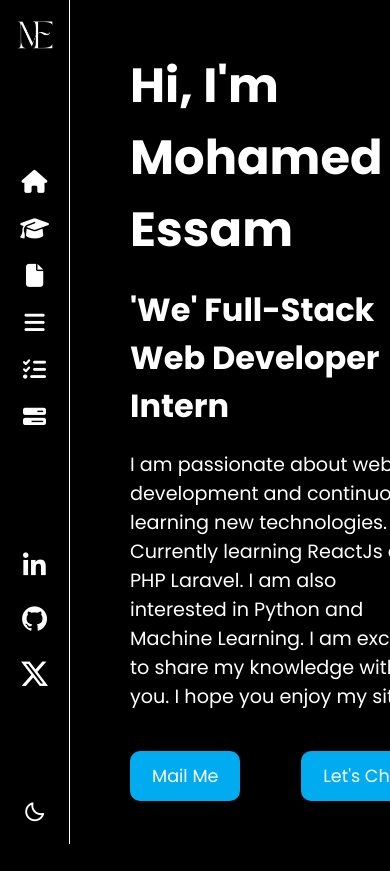
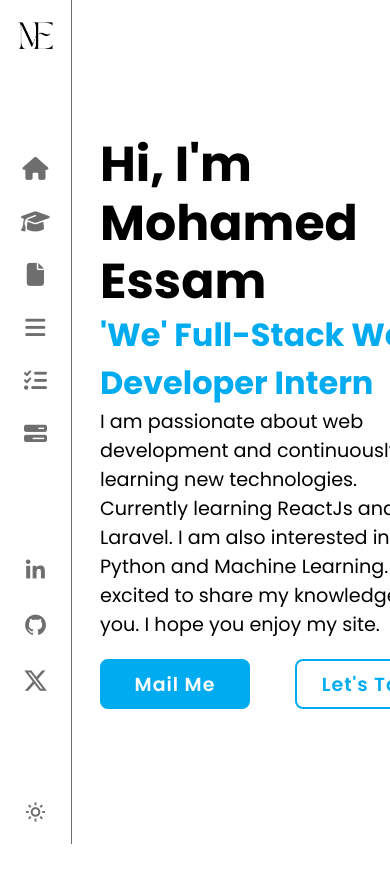
Before and after one commit to m-essam-s/We-FullStack-WebDev, a plain HTML site: page index.html in a window 390 px wide. Shown: the top 871 px of the page. After the commit the page ends 844 px from the top, so only its background shows below. Drawn offline with nearby package versions, Linux system fonts and the light colour scheme; a script that the page names is missing.

Commit message:
updated version

```diff
--- /dev/null
+++ b/css/dataTheme.css
@@ -0,0 +1,31 @@
+:root {
+    --grid-unit: 1rem;
+    --border-radius-base: 0.5rem;
+}
+
+[data-theme="light"] {
+    --font-color: black;
+    --secondary-font-color: rgb(110, 110, 110);
+    --bg-color: white;
+    --ico-color: #00abf0;
+    --ternary-color: #00abf0;
+    --quaternary-color: #f000e4;
+}
+
+[data-theme="dark"] {
+    --font-color: rgba(255, 255, 255, 0.884);
+    --secondary-font-color: rgb(206, 206, 206);
+    --bg-color: black;
+    --ico-color: #00abf0;
+    --ternary-color: #f000e4;
+    --quaternary-color: #00abf0;
+}
+
+.theme-notifier button {
+    transition: all var(--global-transition-time) ease-in-out;
+    cursor: pointer;
+    color: var(--color-fg);
+    padding-top: 0.5rem;
+    background-color: transparent;
+    border: none;
+}
--- a/css/style.css
+++ b/css/style.css
@@ -1,19 +1,8 @@
 @import url('https://fonts.googleapis.com/css2?family=Poppins:wght@300;400;500;600;700;800;900&display=swap');
 
 :root {
-    --primary-font-color: white;
-    --secondary-font-color: black;
-    --ternary-font-color: #00abf0;
-    --primary-bg-color: black;
-    --secondary-bg-color: white;
-    --ternary-bg-color: #00abf0;
-}
-
-*.dark-theme {
-    --primary-font-color: black;
-    --secondary-font-color: black;
-    --primary-bg-color: white;
-    --secondary-bg-color: white;
+    --grid-unit: 1rem;
+    --border-radius-base: 0.5rem;
 }
 
 * {
@@ -24,9 +13,9 @@
     scroll-behavior: smooth;
 }
 
-body{
-    background-color: var(--primary-bg-color);
-    color: var(--primary-font-color);
+body {
+    background-color: var(--bg-color);
+    color: var(--font-color);
     display: flex;
 }
 
@@ -35,158 +24,224 @@ header, nav{
     flex-direction: column;
 }
 
-header{
-    position: fixed;
-    border-right: 1px solid var(--primary-font-color) ;
+header {
+    position: absolute;
+    border-right: 1px solid var(--secondary-font-color);
     padding: 5px;
-    width: 70px;
-    height: 100vh;
+    width: fit-content;
+    min-height: 100vh;
     text-align: center;
     justify-content: space-between;
 }
-
-.logo{
+.logo-ico {
     margin-top: 10px;
     width: 40px;
 }
 
-.nav-links{
-    display: flex;
-    justify-content: center;
-}
-
-.nav-links a{
+.nav-links a , .social-links a {
     text-decoration: none;
-    color: var(--primary-font-color);
-    margin: 0px 5px;
+    color: var(--secondary-font-color);
+    margin: 3px 6px;
     padding: 10px;
     border-radius: 10px;
 }
-
-.nav-links a i{
+.social-links {
+    display: flex;
+    flex-direction: column;
+}
+.nav-links a i {
     font-size: 23px;
 }
 
-.nav-links a:hover{
-    color: var(--ternary-font-color);
+.social-links a i {
+    font-size: 25px;
 }
 
-.nav-links a.active{
-    color: var(--secondry-bg-color);
-    background-color: var(--ternary-font-color);
+.nav-links a:hover, .social-links a:hover {
+    background-color: var(--ternary-color);
+
 }
 
-.social-links{
-    display: flex;
-    flex-direction: column;
-    justify-self: end;
+.nav-links a.active {
+    background-color: var(--ternary-color);
 }
 
-.social-links a{
-    text-decoration: none;
-    color: var(--primary-font-color);
-    margin: 10px 5px;
-}
-
-.social-links a:hover{
-    color: var(--ternary-font-color);
-}
-
-.social-links a i{
-    font-size: 30px;
-}
-
-.theme-notifier{
+.theme-notifier {
     margin-bottom: 10px;
 }
 
-.theme-notifier i{
+.theme-notifier i {
     font-size: 23px;
+    color: var(--secondary-font-color);
     cursor: pointer;
 }
 
-.theme-notifier i:hover{
-    color: var(--ternary-font-color);
+.theme-notifier i:hover {
+    color: var(--ternary-color);
 }
 
-main{
+main {
     display: flex;
     flex-direction: column;
     width: 100%;
-    margin: 0px 0px 0px 80px;
-}
-
-section{
-    display: flex;
-    flex-direction: column;
-    padding: 20px 20px;
-    min-height: 100vh;
+    margin: 0px 0px 0px 70px;
 }
 
 section {
-    padding: 50px;
-    min-height: 100vh;
-    display: none; /* Hide all sections by default */
+    display: none;
+    /* Hide all sections by default */
 }
 
 section.active {
-    display: block; /* Show the active section */
+    display: block;
+    padding: 20px 30px;
+    min-height: 100vh;
+    /* Show the active section */
 }
 
-section h2{
+section.active .sec-title{
     font-size: 2rem;
+    margin-bottom: 20px;
+}
+
+section.active .sec-content {
+    display: flex;
+    flex-direction: column;
+    margin-left: 10px;
 }
 
 /* Home Section */
 
-section.home.active{
+section.home.active {
     display: flex;
-    justify-content: center;
-    align-items:baseline;
+    justify-content: baseline;
+    align-items: center;
 }
 
-section.home h1{
-    font-size: 3rem;
-    margin-bottom: 20px;
+section.home.active h1 {
+    position: relative;
+    font-size: 49px;
+    font-weight: 700;
+    line-height: 1.2;
 }
 
-section.home h3{
-    font-size: 2rem;
-    margin-bottom: 20px;
+section.home.active .home-content h1::before {
+    content: '';
+    position: absolute;
+    top: 0;
+    right: 0;
+    width: 100%;
+    height: 100%;
+    background: var(--bg-color);
+    font-size: 25px;
+    animation: showRight 1s ease forwards;
+    animation-delay: 1s;
 }
 
-section.home p{
+section.home.active .home-content h3 {
+    position: relative;
+    font-size: 32px;
+    font-weight: 700;
+    color: var(--ternary-color);
+}
+section.home.active .home-content h3::before {
+    content: '';
+    position: absolute;
+    top: 0;
+    right: 0;
+    width: 100%;
+    height: 100%;
+    background: var(--bg-color);
+    font-size: 25px;
+    animation: showRight 1s ease forwards;
+    animation-delay: 1.3s;
+}
+
+section.home.active p {
     font-size: 1.2rem;
     margin-bottom: 20px;
 }
 
-section.home .home-content{
+section.home.active .home-content {
     max-width: 1300px;
 }
 
-.btn-box{
+.home-content .btn-box {
     display: flex;
     justify-content: space-between;
-    padding: 20px 0;
-    width: 300px;
+    width: 345px;
+    height: 50px;
 }
 
-.btn-box a{
+.home-content .btn-box a {
+    position: relative;
+    display: inline-flex;
+    justify-content: center;
+    align-items: center;
+    width: 150px;
+    height: 100%;
+    background: var(--ternary-color);
+    border: 2px solid var(--ternary-color);
+    border-radius: 8px;
+    font-size: 19px;
+    color: var(--bg-color);
+    letter-spacing: 1px;
     text-decoration: none;
-    color: var(--primary-font-color);
-    background-color: var(--ternary-font-color);
-    padding: 10px 20px;
-    border: 2px solid var(--ternary-font-color);
-    border-radius: 10px;
-    font-size: 1.1rem;
-    transition: 0.3s;
+    font-weight: 600;
+    z-index: 1;
+    overflow: hidden;
+    transition: .5s;
 
 }
 
-.btn-box a:hover{
-    background-color: var(--secondary-font-color);
-    color: var(--ternary-font-color);
+.home-content .btn-box a:hover {
+    color: var(--ternary-color);
+    border: 2px solid var(--ternary-color);
 }
+
+.home-content .btn-box a:nth-child(2) {
+    background: transparent;
+    color: var(--ternary-color);
+    transition: .5s;
+}
+
+.home-content .btn-box a:nth-child(2):hover {
+    color: var(--bg-color);
+    border: 2px solid var(--ternary-color);
+
+}
+
+.home-content .btn-box a:nth-child(2)::before {
+    background: var(--ternary-color);
+}
+
+.home-content .btn-box a::before {
+    content: '';
+    position: absolute;
+    top: 0;
+    left: 0;
+    width: 0%;
+    height: 100%;
+    background: var(--bg-color);
+    z-index: -1;
+    transition: .5s;
+    border-radius: 8px;
+
+
+}
+
+.home-content .btn-box a:hover::before {
+    width: 100%;
+}
+
+
+
+@keyframes showRight {
+    100% {
+        width: 0;
+    }
+}
+
 /* End-Home Section */
 
 /* Curriculums Section */
@@ -217,7 +272,7 @@ section.curriculums .curriculums-content .content div{
     flex-direction: column;
     margin: 5px;
     padding: 5px;
-    /* border: 1px solid var(--primary-font-color); */
+    /* border: 1px solid var(--font-color); */
     border-radius: 5px;
     width: fit-content;
     height: fit-content;
@@ -225,8 +280,8 @@ section.curriculums .curriculums-content .content div{
 }
 
 .curriculums-content .content div span{
-    color: var(--primary-font-color);
-    background-color: var(--ternary-font-color);
+    color: var(--font-color);
+    background-color: var(--ternary-color);
     margin-right: 5px;
     border-radius: 50px;
     margin-bottom: 5px;
@@ -273,18 +328,20 @@ section .tasks-container .task div{
 }
 
 section .tasks-container .task div a{
-    color: var(--primary-font-color);
-    background-color: var(--ternary-font-color);
+    color: var(--font-color);
+    background-color: var(--ternary-color);
     text-decoration: none;
     margin-right: 5px;
     border-radius: 50px;
     margin-bottom: 5px;
     font-size: normal;
-    padding: 0px 5px;
+    padding: 0px 6px;
     transition: 0.3s;
+    border: 2px solid var(--ternary-color);
 }
 
 section .tasks-container .task div a:hover{
-    background-color: var(--secondary-font-color);
-    color: var(--ternary-font-color);
+    background-color: transparent;
+    color: var(--ternary-color);
+    border: 2px solid var(--ternary-color);
 }
--- a/index.html
+++ b/index.html
@@ -1,5 +1,5 @@
 <!DOCTYPE html>
-<html lang="en">
+<html lang="en" data-theme="light">
 
 <head>
     <meta charset="UTF-8">
@@ -7,6 +7,7 @@
     <title>Essam's site</title>
     <link rel="icon" type="image/x-icon" href="./assets/icon/Ghost.ico">
     <link rel="stylesheet" href="./css/style.css">
+    <link rel="stylesheet" href="./css/dataTheme.css">
     <link href="https://fonts.googleapis.com/css2?family=Roboto:wght@400;700&display=swap" rel="stylesheet">
     <link href='https://unpkg.com/boxicons@2.1.4/css/boxicons.min.css' rel='stylesheet'>
 </head>
@@ -16,9 +17,11 @@
 
     <header>
 
-        <a href="#home" class="link" data-section="home">
-            <img src="./assets/img/Dark-300-300px.png" class="logo" id="logo">
-        </a>
+        <div class="logo">
+            <a class="link " data-section="home" href="#home">
+                <img src="./assets/img/Light-300-300px.png" class="logo-ico" id="logo">
+            </a>
+        </div>
 
         <nav class="nav-links">
             <a class="link" data-section="home" href="#home"><i class="fa-solid fa-house"></i></a>
@@ -35,8 +38,10 @@
             <a href="https://x.com/m_essam_s" target="_blank"><i class="fa-brands fa-x-twitter"></i></a>
         </div>
 
-        <div class="theme-notifier">
-            <i class='bx bx-moon' id="theme-button"></i>
+        <div class="theme-notifier ">
+            <button type="button" data-theme-toggle aria-label="Change to light theme">
+                <i class='bx bx-moon' id="theme-button"></i>
+            </button>
         </div>
 
     </header>
@@ -49,16 +54,16 @@
                 <p>I am passionate about web development and continuously learning new technologies. Currently learning
                     ReactJs and PHP Laravel. I am also interested in Python and Machine Learning. I am excited to share
                     my knowledge with you. I hope you enjoy my site. </p>
-                <div class="btn-box">
-                    <a href="">Mail Me</a>
-                    <a href="">Let's Chat</a>
+                    <div class="btn-box">
+                        <a href="mailto:sir.m.essam.g@gmail.com">Mail Me</a>
+                        <a href="https://wa.me/+201118236797?text=">Let's Talk</a>
+                    </div>
                 </div>
-            </div>
         </section>
 
         <section class="curriculums" id="curriculums">
-            <h2>Curriculums</h2>
-            <div class="curriculums-content" id="curriculums-content">
+            <h2 class="sec-title">Curriculums</h2>
+            <div class="sec-content curriculums-content" id="curriculums-content">
                 <div class="content">
                     <h3>HTML</h3>
                     <div>
@@ -162,16 +167,18 @@
         </section>
 
         <section class="content" id="content">
-            <h2>Content</h2>
+            <h2 class="sec-title">Content</h2>
+            <div class="sec-content"></div>
         </section>
 
         <section class="about" id="about">
-            <h2>About</h2>
+            <h2 class="sec-title">About</h2>
+            <div class="sec-content"></div>
         </section>
 
         <section class="tasks" id="tasks">
-            <h2>Tasks</h2>
-            <div class="tasks-container  ">
+            <h2 class="sec-title">Tasks</h2>
+            <div class="tasks-container  sec-content">
                 <div class="html-tasks task">
                     <h3>HTML</h3>
                     <div>
@@ -211,12 +218,14 @@
                 </div>
         </section>
         <section class="projects" id="projects">
-            <h2>Projects</h2>
+            <h2 class="sec-title">Projects</h2>
+            <div class="sec-content"></div>
         </section>
     </main>
     <script src="./js/script.js"></script>
     <script src="./js/curriculumsContent.js"></script>
     <script src="./js/theme-picker.js"></script>
+    <script src="./js/routing.js"></script>
     <script src="https://kit.fontawesome.com/9f15208743.js" crossorigin="anonymous"></script>
 
 </body>
--- a/js/theme-picker.js
+++ b/js/theme-picker.js
@@ -1,39 +1,78 @@
-document.addEventListener("DOMContentLoaded", function() {
-    const themeButton = document.getElementById('theme-button');
-    const body = document.body;
-    const logo = document.getElementById('logo');
-
-    // Define paths for the logos
-    const darkLogo = "./assets/img/Light-300-300px.png";
-    const lightLogo = "./assets/img/Dark-300-300px.png";
-
-    // Function to set the logo based on the theme
-    function setLogo(theme) {
-        if (theme === 'dark-theme') {
-            logo.src = darkLogo;
-            themeButton.classList.remove('bx-moon');
-            themeButton.classList.add('bx-sun');
-        } else {
-            logo.src = lightLogo;
-            themeButton.classList.remove('bx-sun');
-            themeButton.classList.add('bx-moon');
-        }
+/**
+ * Utility function to calculate the current theme setting.
+ * Look for a local storage value.
+ * Fall back to system setting.
+ * Fall back to light mode.
+ */
+function calculateSettingAsThemeString({ localStorageTheme, systemSettingDark }) {
+    if (localStorageTheme !== null) {
+        return localStorageTheme;
     }
 
-    // Load the saved theme from localStorage
-    const savedTheme = localStorage.getItem('theme');
-    if (savedTheme) {
-        body.classList.add(savedTheme);
-        setLogo(savedTheme);
-    } else {
-        setLogo(''); // Default to light theme
+    if (systemSettingDark.matches) {
+        return "dark";
     }
 
-    // Toggle theme and logo on button click
-    themeButton.addEventListener('click', function() {
-        body.classList.toggle('dark-theme');
-        const currentTheme = body.classList.contains('dark-theme') ? 'dark-theme' : '';
-        localStorage.setItem('theme', currentTheme);
-        setLogo(currentTheme);
-    });
+    return "light";
+}
+
+/**
+ * Utility function to update the button text and aria-label.
+ */
+function updateButton({ buttonEl, isDark }) {
+    const newCta = isDark ? '<i class="bx bx-moon" id="theme-button"></i>' : '<i class="bx bx-sun" id="theme-button"></i>';
+
+    // Set the aria-label attribute to describe the button's purpose
+    buttonEl.setAttribute("aria-label", isDark ? "Switch to light mode" : "Switch to dark mode");
+
+    // Set the button's inner HTML to include the new icon
+    buttonEl.innerHTML = newCta;
+}
+
+/**
+ * Utility function to update the theme setting on the html tag.
+ */
+function updateThemeOnHtmlEl({ theme }) {
+    document.querySelector("html").setAttribute("data-theme", theme);
+}
+
+/**
+ * On page load:
+ */
+
+// 1. Grab what we need from the DOM and system settings on page load
+const button = document.querySelector("[data-theme-toggle]");
+const localStorageTheme = localStorage.getItem("theme");
+const systemSettingDark = window.matchMedia("(prefers-color-scheme: dark)");
+
+// 2. Work out the current site settings
+let currentThemeSetting = calculateSettingAsThemeString({ localStorageTheme, systemSettingDark });
+
+// 3. Update the theme setting and button text according to current settings
+updateButton({ buttonEl: button, isDark: currentThemeSetting === "dark" });
+updateThemeOnHtmlEl({ theme: currentThemeSetting });
+
+// 4. Define paths for the logos
+const logo = document.getElementById('logo');
+const darkLogo = "./assets/img/Dark-300-300px.png";
+const lightLogo = "./assets/img/Light-300-300px.png";
+
+// Function to set the logo based on the theme
+function setLogo(theme) {
+    logo.src = theme === 'dark' ? darkLogo : lightLogo;
+}
+
+// Set the initial logo based on the current theme
+setLogo(currentThemeSetting);
+
+// Add an event listener to toggle the theme
+button.addEventListener("click", () => {
+    const newTheme = currentThemeSetting === "dark" ? "light" : "dark";
+
+    localStorage.setItem("theme", newTheme);
+    updateButton({ buttonEl: button, isDark: newTheme === "dark" });
+    updateThemeOnHtmlEl({ theme: newTheme });
+    setLogo(newTheme);
+
+    currentThemeSetting = newTheme;
 });
```
Also changed, not shown: js/routing.js (renamed from js/script.js).
